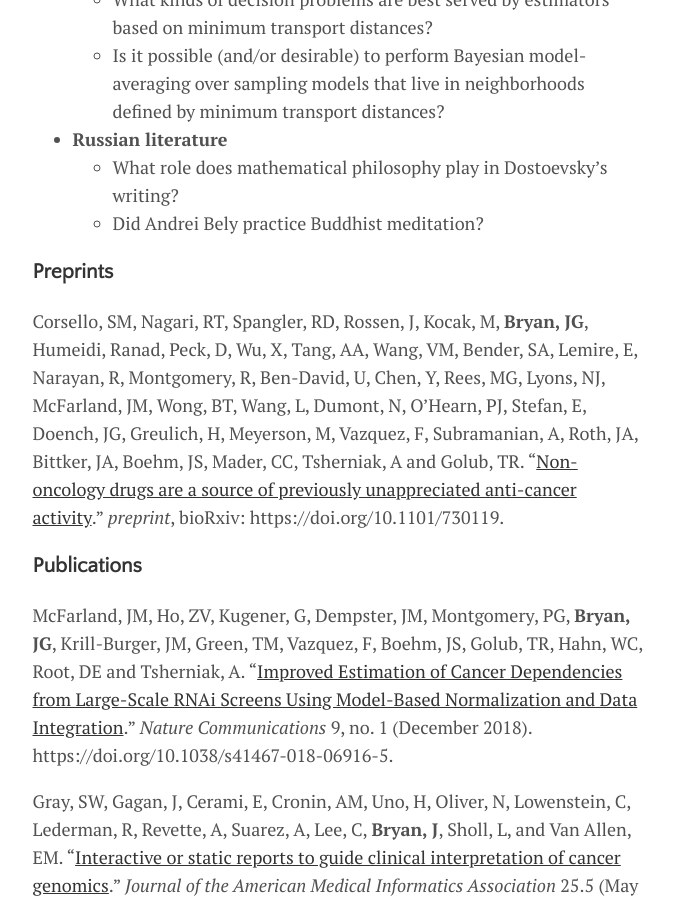
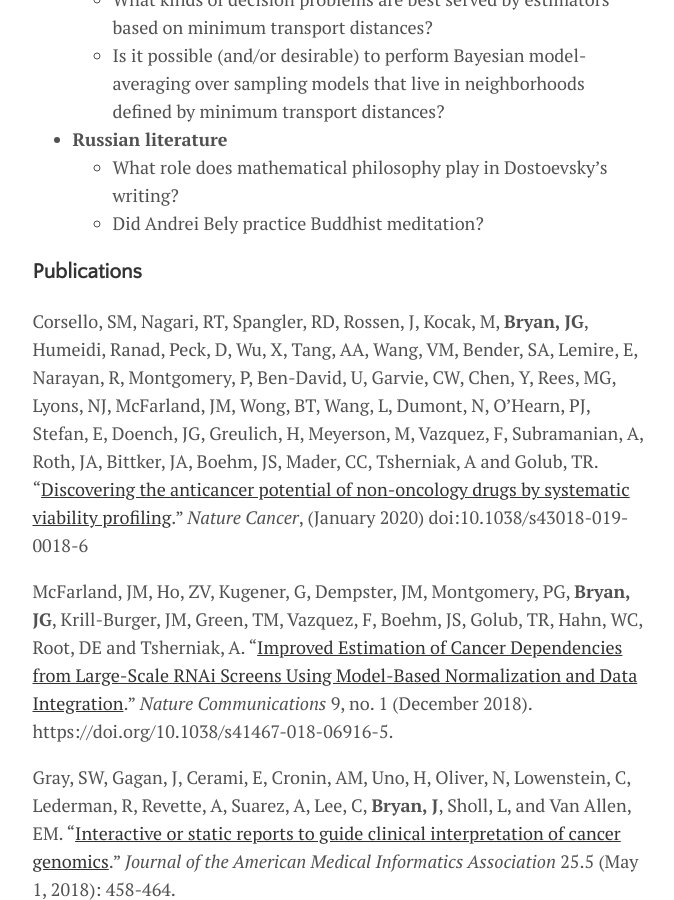
Before and after one commit to j-g-b/j-g-b.github.io, a Jekyll site: the page built from menu/research.md, in a window 1280 px wide and 900 px high, scrolled down 464 px. Shown: the whole window, without its empty margins (300-974 px from the left). Built offline with Jekyll 4.4.1, drawn with Linux system fonts in a browser that asks for light colours.

Commit message:
adding repurposing post

```diff
--- a/menu/research.md
+++ b/menu/research.md
@@ -15,11 +15,10 @@
 	- What role does mathematical philosophy play in Dostoevsky's writing?
 	- Did Andrei Bely practice Buddhist meditation?
 
-### Preprints
-
-Corsello, SM, Nagari, RT, Spangler, RD, Rossen, J, Kocak, M, **Bryan, JG**, Humeidi, Ranad, Peck, D, Wu, X, Tang, AA, Wang, VM, Bender, SA, Lemire, E, Narayan, R, Montgomery, R, Ben-David, U, Chen, Y, Rees, MG, Lyons, NJ, McFarland, JM, Wong, BT, Wang, L, Dumont, N, O'Hearn, PJ, Stefan, E, Doench, JG, Greulich, H, Meyerson, M, Vazquez, F, Subramanian, A, Roth, JA, Bittker, JA, Boehm, JS, Mader, CC, Tsherniak, A and Golub, TR. "[Non-oncology drugs are a source of previously unappreciated anti-cancer activity](https://www.biorxiv.org/content/10.1101/730119v1.abstract)." *preprint*, bioRxiv: https://doi.org/10.1101/730119.
 
 ### Publications
+
+Corsello, SM, Nagari, RT, Spangler, RD, Rossen, J, Kocak, M, **Bryan, JG**, Humeidi, Ranad, Peck, D, Wu, X, Tang, AA, Wang, VM, Bender, SA, Lemire, E, Narayan, R, Montgomery, P, Ben-David, U, Garvie, CW, Chen, Y, Rees, MG, Lyons, NJ, McFarland, JM, Wong, BT, Wang, L, Dumont, N, O'Hearn, PJ, Stefan, E, Doench, JG, Greulich, H, Meyerson, M, Vazquez, F, Subramanian, A, Roth, JA, Bittker, JA, Boehm, JS, Mader, CC, Tsherniak, A and Golub, TR. "[Discovering the anticancer potential of non-oncology drugs by systematic viability profiling](https://www.nature.com/articles/s43018-019-0018-6)." *Nature Cancer*, (January 2020) doi:10.1038/s43018-019-0018-6
 
 McFarland, JM, Ho, ZV, Kugener, G, Dempster, JM, Montgomery, PG, **Bryan, JG**, Krill-Burger, JM, Green, TM, Vazquez, F, Boehm, JS, Golub, TR, Hahn, WC, Root, DE and Tsherniak, A. “[Improved Estimation of Cancer Dependencies from Large-Scale RNAi Screens Using Model-Based Normalization and Data Integration](https://www.nature.com/articles/s41467-018-06916-5).” *Nature Communications* 9, no. 1 (December 2018). https://doi.org/10.1038/s41467-018-06916-5.
 
```
